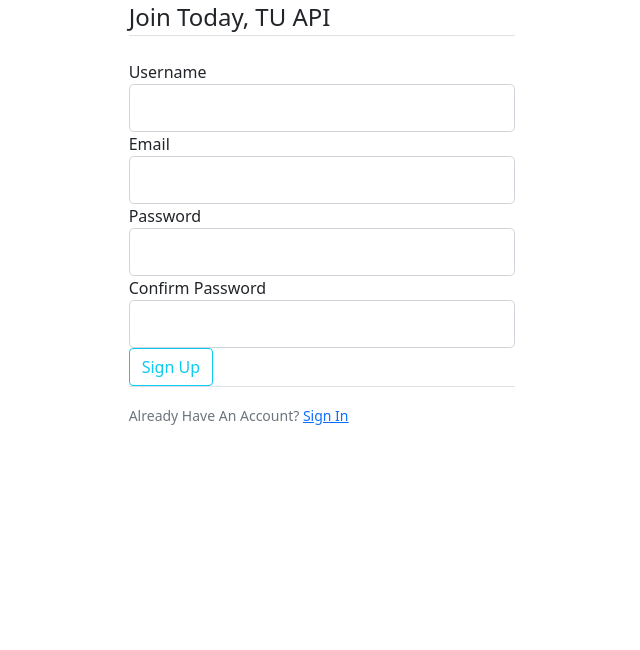
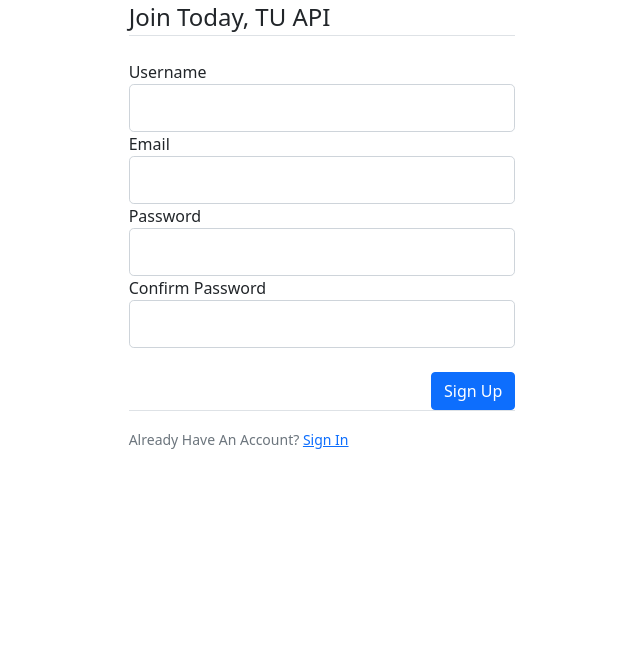
Before and after one commit to RamiMechergui/tuapifinalversion, a Flask app: page /Sign_Up in a window 1280 px wide. Shown: the part 99-749 px from the top of the page, without its empty margins (306-946 px from the left). Run offline with Flask 2, Linux system fonts and the light colour scheme; data comes from the database, SQL or seed files in the repository.

Commit message:
Final Version

```diff
--- a/templates/Login.html
+++ b/templates/Login.html
@@ -35,8 +35,8 @@
                     {% endif %}
                 </div>
             </fieldset>
-            <div class="form-group">
-                {{ form.submit(class="btn btn-outline-info") }}
+            <div class="form-group d-flex flex-row-reverse mt-4">
+                {{ form.submit(class="btn btn-primary") }}
             </div>
         </form>
         <div class="border-top pt-3">
--- a/templates/Sign_Up.html
+++ b/templates/Sign_Up.html
@@ -72,8 +72,8 @@
                        {% endfor  %}
                  {% endif %}
              {% endwith %}
-            <div class="form-group">
-                {{ form.submit(class="btn btn-outline-info") }}
+            <div class="form-group d-flex flex-row-reverse mt-4">
+                {{ form.submit(class="btn btn-primary") }}
             </div>
         </form>
         <div class="border-top pt-3">
```
